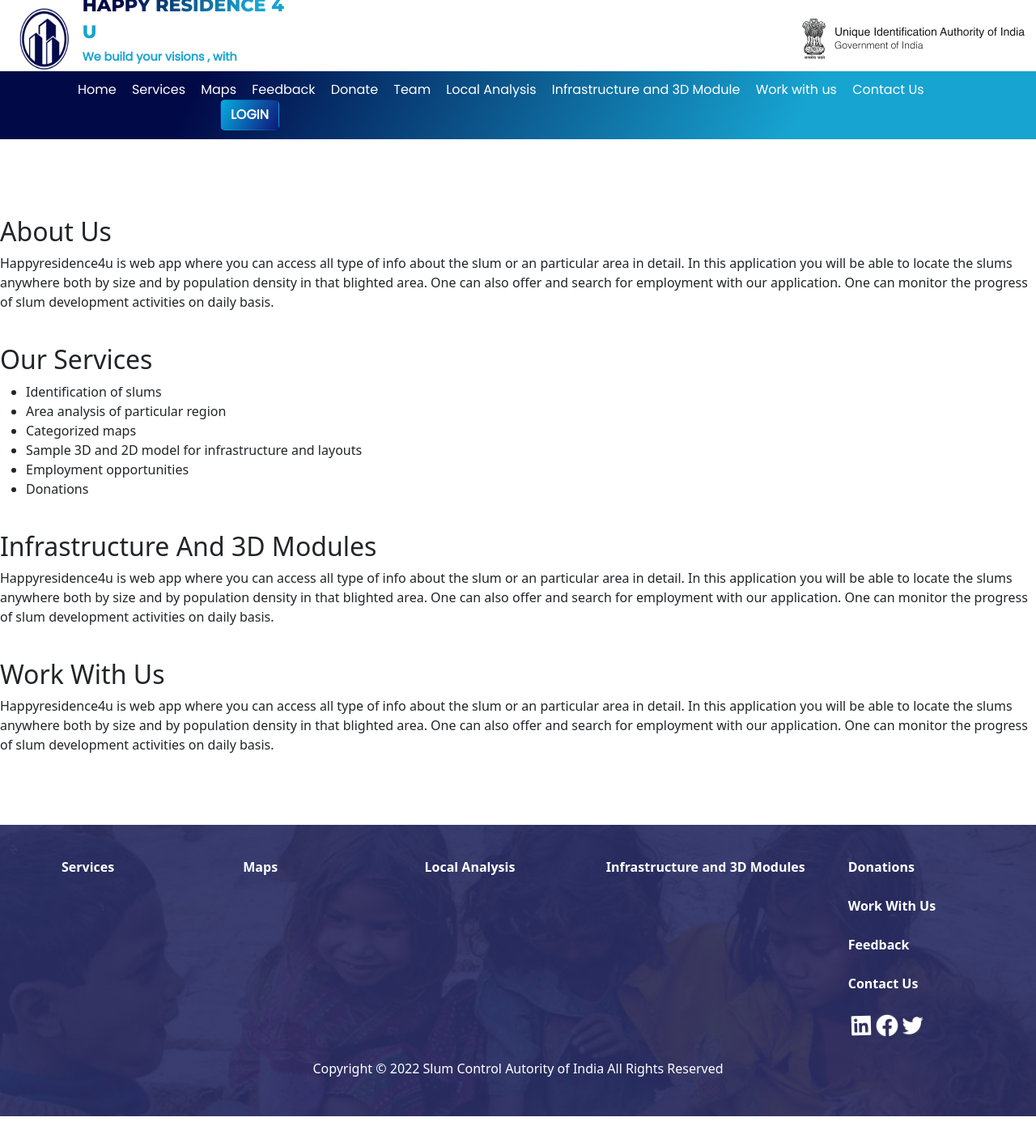
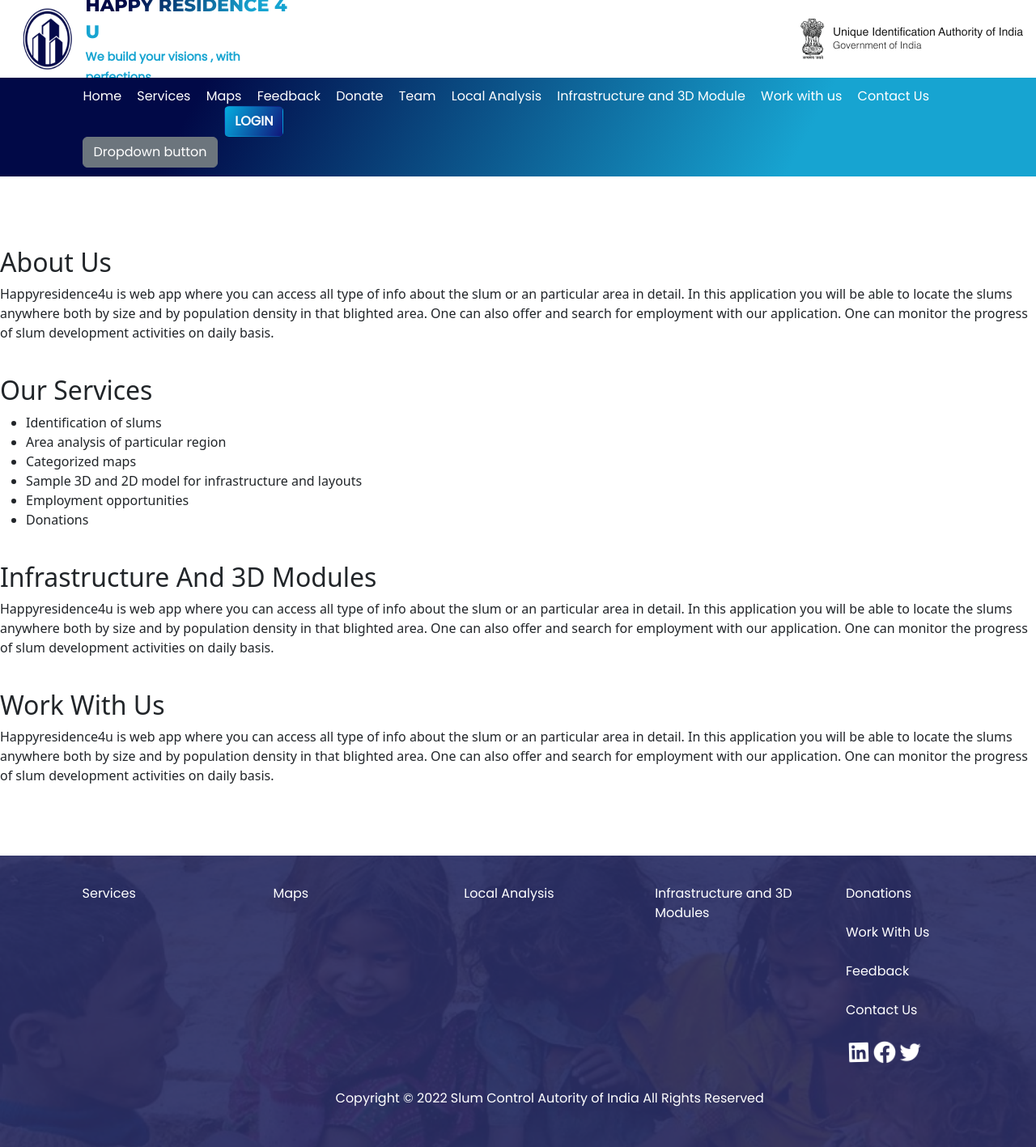
Before and after one commit to Shaik-Amreen/sihkaramfrontend, an Angular app: page /homepage in a window 1280 px wide. Shown: the whole page at 81% size. Before the commit the page ends 1379 px from the top, so only its background shows below. Built offline with nearby package versions, Linux system fonts and the light colour scheme.

Commit message:
footer nav

```diff
--- a/angular.json
+++ b/angular.json
@@ -30,7 +30,9 @@
               "./node_modules/bootstrap/dist/css/bootstrap.min.css",
               "src/styles.css"
             ],
-            "scripts": []
+            "scripts": [
+
+            ]
           },
           "configurations": {
             "production": {
--- a/src/app/app.module.ts
+++ b/src/app/app.module.ts
@@ -42,6 +42,7 @@ import { HttpClientModule, HTTP_INTERCEPTORS } from '@angular/common/http';
     ReactiveFormsModule,
     HttpClientModule
     // CarouselModule
+
   ],
   providers: [],
   bootstrap: [AppComponent]
--- a/src/app/footer/footer.component.css
+++ b/src/app/footer/footer.component.css
@@ -7,12 +7,11 @@
     width: 100%;
     height: 45vh;
     color: white;
+
 }
 
 
-.backgroundColor {
-    background: rgb(1, 9, 71);
-    background: linear-gradient(128deg, rgba(1, 9, 71, 1) 19%, rgba(23, 164, 209, 1) 100%);
+.footerContent {
     color: white;
     padding: 0.7rem;
     padding-left: 7vw;
--- a/src/app/footer/footer.component.html
+++ b/src/app/footer/footer.component.html
@@ -1,10 +1,12 @@
-<div class="footer"><br/>
-    <div style="margin: 2rem;margin-top: 1rem;">
-        <div class="row" style="margin-left: 2rem;font-weight: bold;">
-            <div class="col" style="cursor:pointer" routerLink="/homepage/services">Services</div>
-            <div class="col" style="cursor:pointer" routerLink="/homepage/maps">Maps</div>
-            <div class="col" style="cursor:pointer" routerLink="/homepage/localanalysis">Local Analysis</div>
-            <div class="col-3" style="cursor:pointer" routerLink="/homepage/infrastructure">Infrastructure and 3D Modules</div>
+
+
+<div class="footer"><br />
+    <div class="footerContent">
+        <div class="row" style="margin: 0;padding:0">
+            <div class="col">Services</div>
+            <div class="col">Maps</div>
+            <div class="col">Local Analysis</div>
+            <div class="col">Infrastructure and 3D Modules</div>
             <div class="col">
             <div style="cursor:pointer;padding:0;margin: 0;" routerLink="/homepage/donations">Donations</div><br>
             <div style="cursor:pointer;padding:0;margin: 0;" routerLink="/homepage/workwithus">Work With Us</div><br>
@@ -15,8 +17,9 @@
             <i class='bx bxl-twitter bx-tada bx-rotate-90' style="font-size:2rem"></i>
             </div>
         </div><br>
-        <div style="display: flex;justify-content:center;align-items:center">
-            <h6>Copyright © 2022 Slum Control Autority of India All Rights Reserved</h6>
+
+        <div style="text-align: center;">
+            <span>Copyright © 2022 Slum Control Autority of India All Rights Reserved</span>
         </div>
     </div>
 </div>
--- a/src/app/navbar/navbar.component.css
+++ b/src/app/navbar/navbar.component.css
@@ -1,11 +1,12 @@
 @import url('https://fonts.googleapis.com/css2?family=Poppins&display=swap');
 @import url('https://fonts.googleapis.com/css2?family=Montserrat:wght@800&display=swap');
+
 .backgroundColor {
     background: rgb(1, 9, 71);
     background: linear-gradient(118deg, rgba(1, 9, 71, 1) 19%, rgba(23, 164, 209, 1) 77%);
     color: white;
     padding: 0.7rem;
-    padding-left: 7.5vw;
+    padding-left: 8vw;
     font-family: 'Poppins', sans-serif;
     width: 100%;
 }
@@ -17,11 +18,11 @@
 }
 
 .topNav {
-    padding: 0.9rem;
-    max-height: 10vh;
+    padding: 1rem !important;
+    max-height: 12vh;
     display: flex;
     align-items: center;
-    padding-left:1.7vw;
+    padding-left: 2vw !important;
     background-color: white;
 }
 
@@ -33,9 +34,16 @@
     background: linear-gradient(118deg, rgba(1, 9, 71, 1) 19%, rgba(23, 164, 209, 1) 77%);
     -webkit-background-clip: text;
     -webkit-text-fill-color: transparent;
+
 }
-.navbar{
+.navbar_karthik{
         position: sticky;
         top: -0.5rem;
         z-index: 10;
 }
+
+.navbar {
+    position: sticky;
+    top: 0px;
+    padding: 0;
+}
--- a/src/app/navbar/navbar.component.html
+++ b/src/app/navbar/navbar.component.html
@@ -3,7 +3,8 @@
         <img src="assets/logo.png" style="height:10vh ;width: 5vw;margin-right: 1rem;" alt="hello" />
         <span>
             <span class="logo_name">HAPPY RESIDENCE 4 U</span><br />
-            <strong style="font-size: 0.9rem;color:rgba(23, 164, 209, 1);font-family: poppins;">We build your visions , with perfections .</strong>
+            <strong style="font-size: 0.9rem;color:rgba(23, 164, 209, 1);font-family: poppins;">We build your visions ,
+                with perfections .</strong>
         </span>
         <span style="margin-left: 50%;">
             <img src="../../assets/sihlogo.svg">
@@ -21,5 +22,18 @@
         <span class="nav-item" routerLink="workwithus">Work with us</span>
         <span class="nav-item" routerLink="/homepage/contactus">Contact Us</span>
         <button class="btn btn" style="background: linear-gradient(118deg, rgb(5, 166, 219) 5%, rgb(16, 29, 127) 95%);margin-left: 15%;color: white;font-weight: bold;" routerLink="/login">LOGIN</button>
+
+        <div class="dropdown">
+            <button class="btn btn-secondary dropdown-toggle" type="button" id="dropdownMenuButton"
+                data-toggle="dropdown" aria-haspopup="true" aria-expanded="false">
+                Dropdown button
+            </button>
+            <div class="dropdown-menu" aria-labelledby="dropdownMenuButton">
+                <a class="dropdown-item" href="#">Action</a>
+                <a class="dropdown-item" href="#">Another action</a>
+                <a class="dropdown-item" href="#">Something else here</a>
+            </div>
+        </div>
+
     </div>
 </div>
```
Also changed, not shown: package.json (+10 -1 lines), 1 other file (tests, documents, lock files or other folders).
